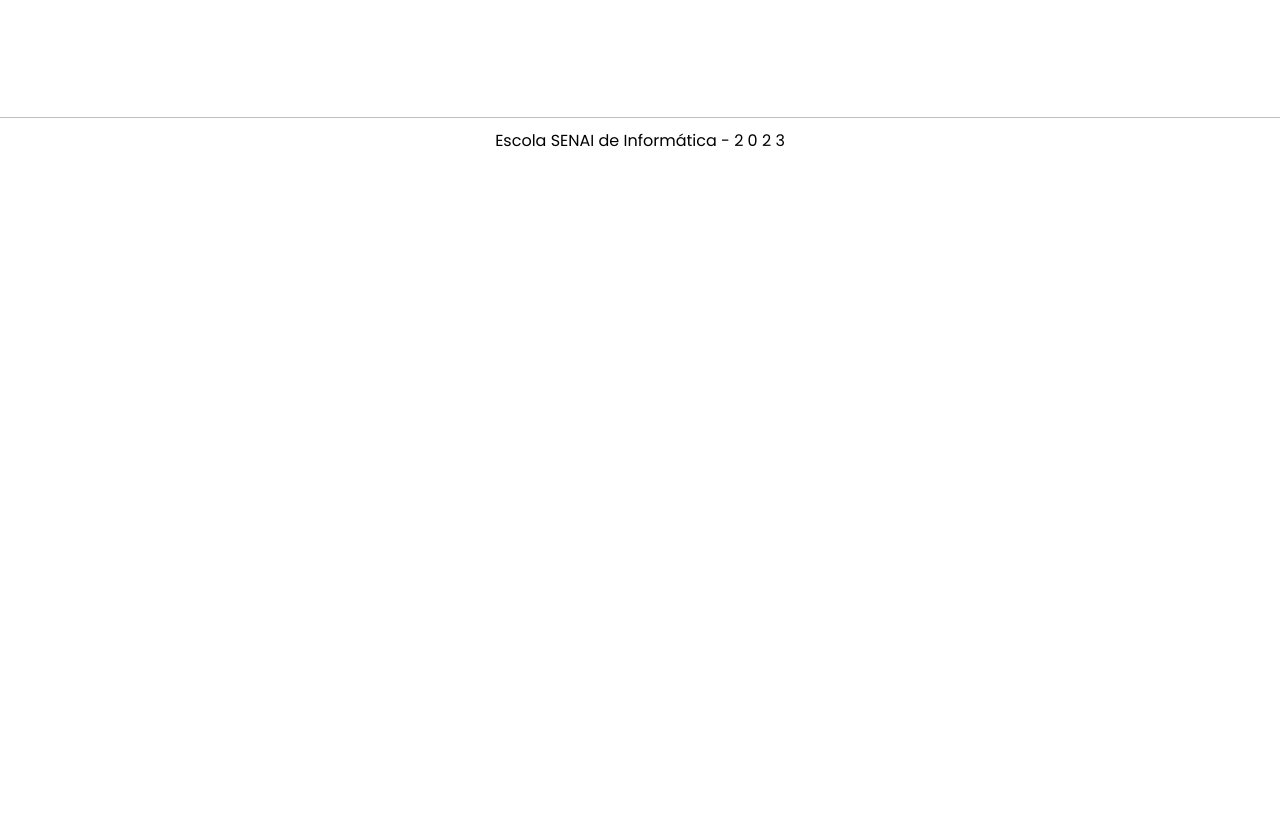
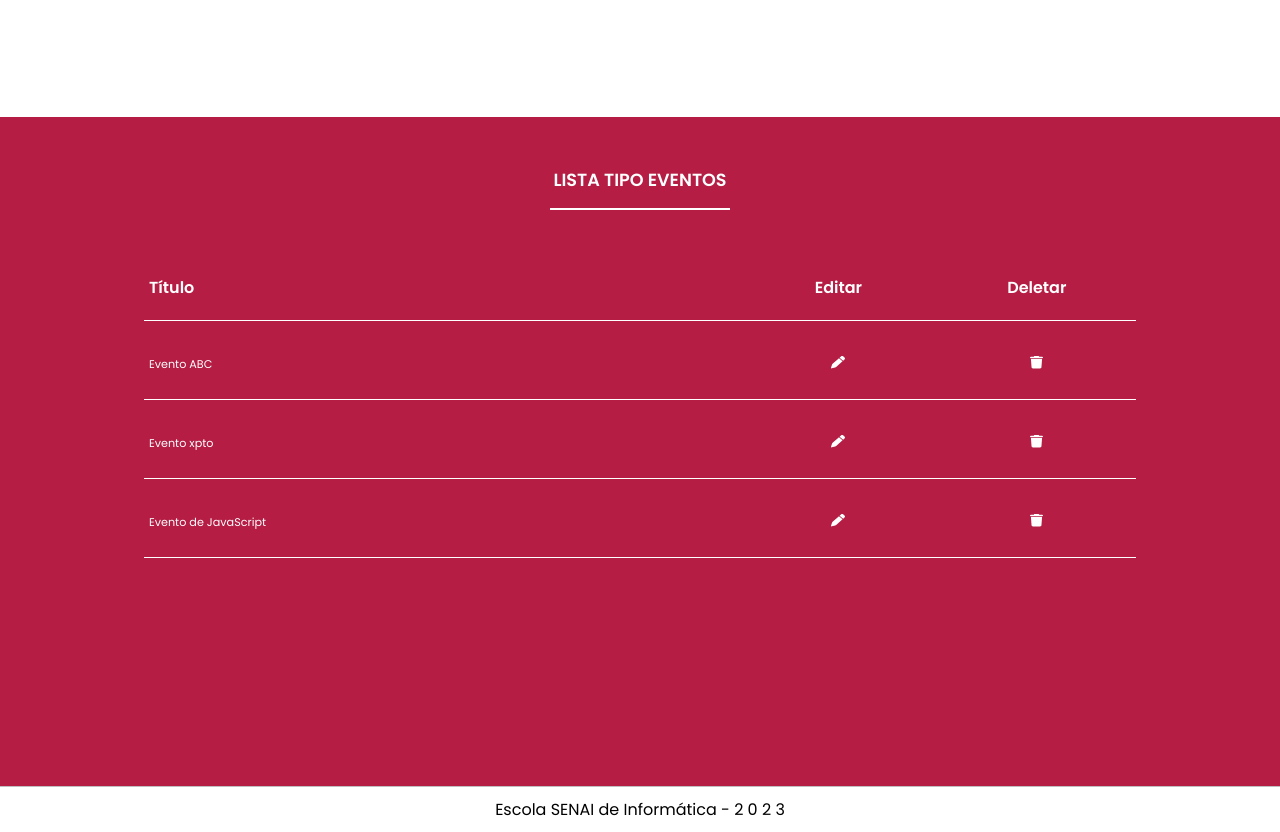
Before and after one commit to GabrielHenriqueas/JavaScript, a React (Create React App) app in the folder React/eventplus/: page /tipo-eventos in a window 1280 px wide. Shown: the part 608-1440 px from the top of the page. Before the commit the page ends 800 px from the top, so only its background shows below. Built offline with nearby package versions, Linux system fonts and the light colour scheme.

Commit message:
16.11.2023

```diff
--- /dev/null
+++ b/React/eventplus/src/Pages/TipoEventos/TableTp/TableTp.css
@@ -0,0 +1,81 @@
+/* Smartphone */
+@font-face {
+    font-family: Poppins-Thin;
+    src: url(../../../assets/fonts/Poppins/Poppins-Thin.ttf);
+}
+@font-face {
+    font-family: Poppins-Semibold;
+    src: url(../../../assets/fonts/Poppins/Poppins-SemiBold.ttf);
+}
+@font-face {
+    font-family: Poppins-Regular;
+    src: url(../../../assets/fonts/Poppins/Poppins-Regular.ttf);
+}
+
+/* Smartphone */
+.table-data {
+    /* table */
+    display: flex;
+    flex-direction: column;
+    width: 100%;
+     height: 466px; /* apagar */
+    margin-top: 60px;
+    color: var(--color-white);
+    /* border: 1px solid white; */
+}
+
+.table-data__head-row {
+    width: 100%;
+    display: flex;
+    justify-content: space-between;
+
+    margin-bottom: 30px;
+    border-bottom: 1px solid var(--color-white);
+}
+
+
+.table-data__head-title,
+.table-data__data {
+    width: 100%;
+    padding: 5px 5px 10px;
+    margin-bottom: 10px;
+    text-align: center;
+    /* border: 1px solid white; */
+}
+
+.table-data__head-title:first-of-type,
+.table-data__data:first-of-type {
+    text-align: left;
+}
+
+.table-data__data{
+    margin-bottom: 15px;
+}
+
+.table-data__head-title--big,
+.table-data__data--big {
+    width: 60%;
+}
+
+.table-data__head-title--little,
+.table-data__data--little {
+    width: 20%;
+}
+
+.table-data__head-title {
+    font-family: Poppins-Semibold;
+    font-size: 0.75rem;
+}
+
+.table-data__data {
+    font-family: Poppins-Regular;
+    font-size: 0.70rem;
+}
+
+.table-data__icon {
+    cursor: pointer;
+}
+
+@media screen and (min-width: 992px) {
+    .table-data__head-title, .table-data__head-data {font-size: 1rem;}
+}
--- /dev/null
+++ b/React/eventplus/src/Pages/TipoEventos/TableTp/TableTp.jsx
@@ -0,0 +1,64 @@
+import React from "react";
+import "./TableTp.css";
+
+import editPen from "../../../assets/images/edit-pen.svg";
+import trashDelete from "../../../assets/images/trash-delete.svg";
+
+const TableTp = ({ dados, fnUpdate, fnDelete }) => {
+  return (
+    <table className="table-data">
+      <thead className="table-data__head">
+        <tr className="table-data__head-row">
+          <th className="table-data__head-title table-data__head-title--big">
+            Título
+          </th>
+          <th className="table-data__head-title table-data__head-title--little">
+            Editar
+          </th>
+          <th className="table-data__head-title table-data__head-title--little">
+            Deletar
+          </th>
+        </tr>
+      </thead>
+
+      <tbody>
+        {/* map dos dados */}
+        {/* criar um map na variável dados e colocar a linha abaixo dentro do return do map */}
+        {dados.map((tp) => {
+          return (
+            // uma linha completa
+            <tr className="table-data__head-row">
+              <td className="table-data__data table-data__data--big">
+                {tp.titulo}
+              </td>
+
+              <td className="table-data__data table-data__data--little">
+                <img
+                  className="table-data__icon"
+                  src={editPen}
+                  alt=""
+                  onClick={() => {
+                    fnUpdate();
+                  }}
+                />
+              </td>
+
+              <td className="table-data__data table-data__data--little">
+                <img
+                  className="table-data__icon"
+                  src={trashDelete}
+                  alt=""
+                  onClick={() => {
+                    fnDelete();
+                  }}
+                />
+              </td>
+            </tr>
+          );
+        })}
+      </tbody>
+    </table>
+  );
+};
+
+export default TableTp;
--- a/React/eventplus/src/Pages/TipoEventos/TipoEventos.jsx
+++ b/React/eventplus/src/Pages/TipoEventos/TipoEventos.jsx
@@ -5,6 +5,7 @@ import MainContent from "../../components/MainContent/MainContent";
 import ImageIllustrator from "../../components/ImageIllustrator/ImageIllustrator";
 import eventTypeImage from "../../assets/images/tipo-evento.svg";
 import Container from "../../components/Container/Container";
+import TableTp from "./TableTp/TableTp";
 
 import { Button, Input } from "../../components/FormComponents/FormComponents";
 
@@ -13,6 +14,11 @@ import api,{  } from "../../Services/Service"
 const TipoEventos = () => {
   const [frmEdit, setFrmEdit] = useState(false);
     const [titulo, setTitulo] = useState("");
+    const [TipoEventos, setTipoEventos] = useState([
+      {"idTipoEvento": "123", "titulo": "Evento ABC"},
+      {"idTipoEvento": "555", "titulo": "Evento xpto"},
+      {"idTipoEvento": "444", "titulo": "Evento de JavaScript"}
+     ]); //array mocado
 
   async function handleSubmit(e) {
     // parar o submit do formulário
@@ -27,19 +33,32 @@ const TipoEventos = () => {
       const retorno = await api.post("/TiposEvento", {titulo: titulo});
       console.log("CADASTRO COM SUCESSO!");
       console.log(retorno.data);
-
+      setTitulo(""); //limpa a variável
     } catch (error) {
       console.log("Deu ruim na api: ");
       console.log(error);
     }
   }
+  /****************** EDITAR CADASTRO ******************/
+
+  function showUpdateForm() {
+    alert('Mostrando a tela de update');
+  }
 
   function handleUpdate() {
     alert("Bora Atualizar")
   }
+  function editActionAbort() {
+    alert("Cancelar a tela de edição de dados");
+  }
+
+  function handleDelete() {
+    alert('Bora lá apagar na api');
+  }
 
   return (
     <MainContent>
+      {/* Cadastro de tipo eventos */}
       <section className="cadastro-evento-section">
         <Container>
           <div className="cadastro-evento__box">
@@ -85,6 +104,21 @@ const TipoEventos = () => {
           </div>
         </Container>
       </section>
+
+      {/* Listagem de tipo eventos */}
+      <section className="lista-eventos-section">
+
+      <Container>
+        <Title titleText={"Lista Tipo Eventos"} color="white"/>
+
+        <TableTp
+          dados={TipoEventos}
+          fnUpdate={showUpdateForm}
+          fnDelete={handleDelete}
+        />
+      </Container>
+
+      </section>
     </MainContent>
   );
 };
```
